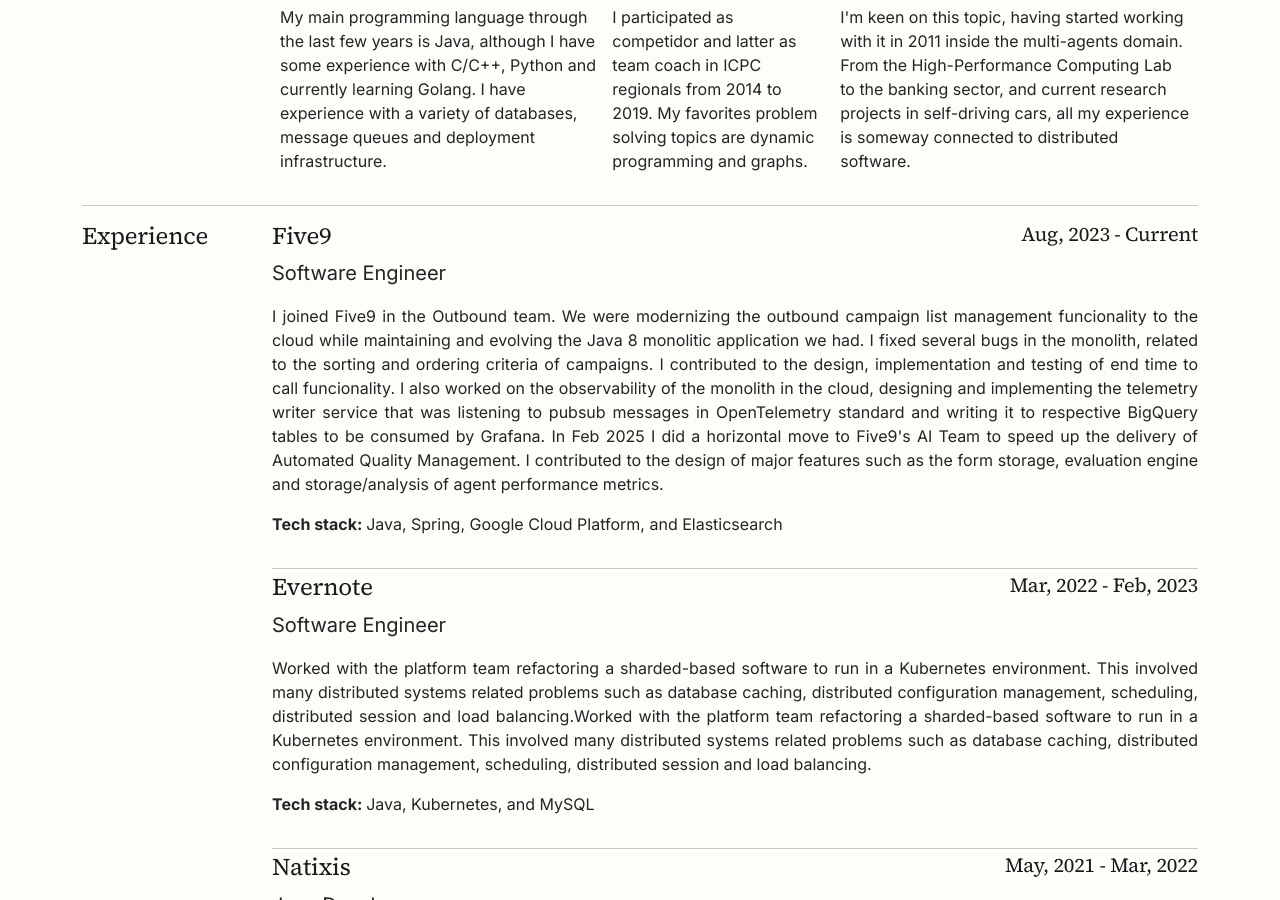
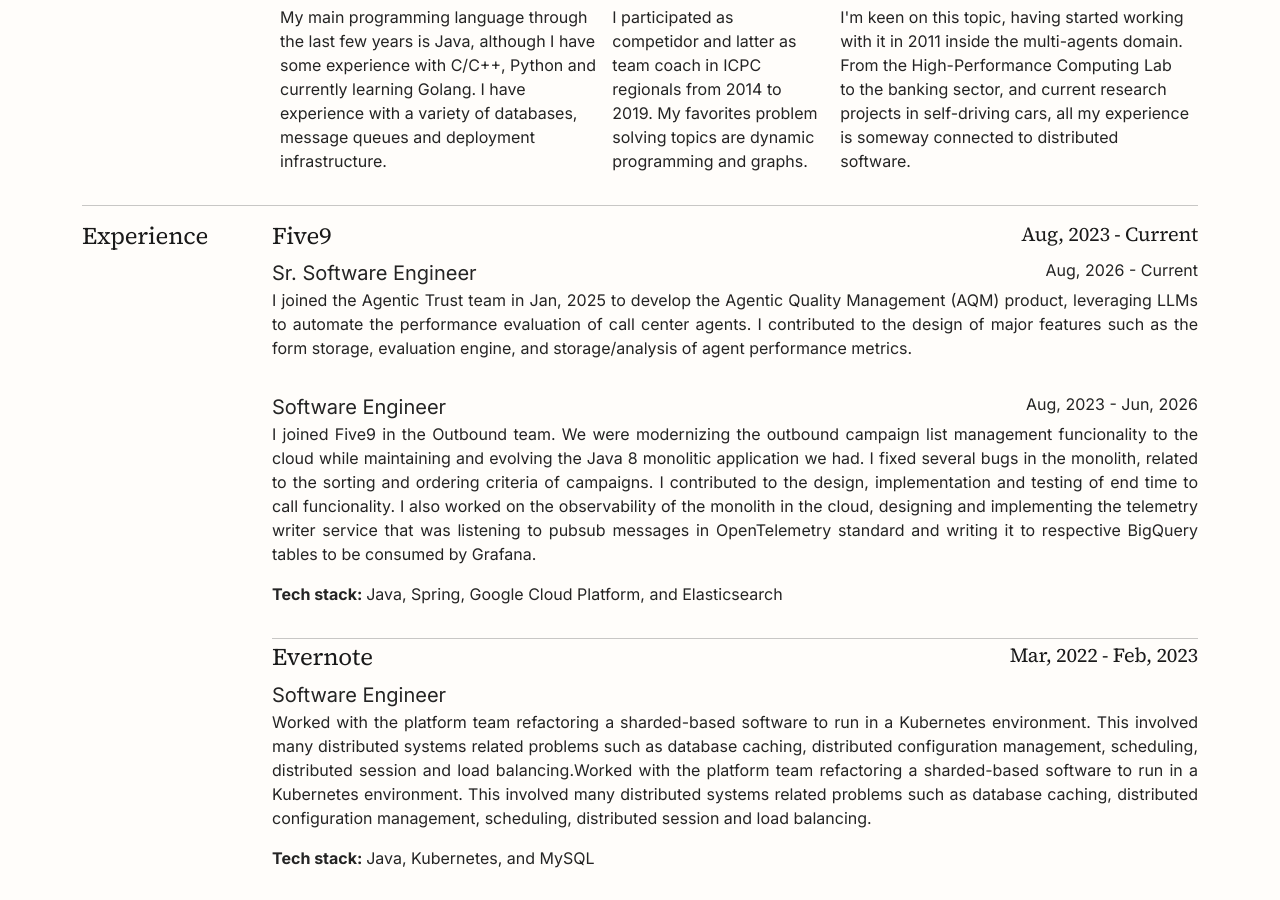
Before and after one commit to felipedreis/felipedreis.github.io, a Jekyll site: the page built from cv.html, in a window 1280 px wide and 900 px high, scrolled down 333 px. Built offline with Jekyll 4.4.1, drawn with Linux system fonts in a browser that asks for light colours.

Commit message:
Support multiple roles per company in CV; add local LaTeX CV builder
- Restructure _data/cv.yml jobs into company -> roles list, so a
  promotion at the same company (Five9 Sr. Software Engineer) can be
  represented alongside the prior role.
- Update cv.html's Experience section to render single- or multi-role
  companies, with each entry contained (LaTeX minipage-equivalent
  hr/section) so a title never separates from its description.
- Add cv-builder/: a local-only Python + Jinja2 tool that renders
  _data/cv.yml into a plain LaTeX CV and compiles it to PDF, keeping
  each job/education entry from splitting across a page break.

Co-Authored-By: Claude Sonnet 5 <noreply@anthropic.com>

```diff
--- a/_config.yml
+++ b/_config.yml
@@ -59,3 +59,6 @@ paginate_path: "/blog/page:num/"
 #   - vendor/cache/
 #   - vendor/gems/
 #   - vendor/ruby/
+
+exclude:
+  - cv-builder/
--- a/_data/cv.yml
+++ b/_data/cv.yml
@@ -1,3 +1,5 @@
+name: Felipe Duarte
+
 profile: |
   I'm a computer engineer with diverse experience, ranging from consolidated banking companies and public institutions
   to startups and tech companies. I'm keen on themes like distributed systems, multi-agent systems and problem-solving.
@@ -28,110 +30,119 @@ skills:
       to the banking sector, and current research projects in self-driving cars, all my experience is someway connected to distributed software.
 
 jobs:
-  current:
-    company: Five9
-    position: Software Engineer
-    description: |
-      I joined Five9 in the Outbound team. We were modernizing the outbound campaign
-      list management funcionality to the cloud while maintaining and evolving
-      the Java 8 monolitic application we had. I fixed several bugs in the
-      monolith, related to the sorting and ordering criteria of campaigns.
-      I contributed to the design, implementation and testing of end time to call
-      funcionality.
-      I also worked on the observability of the monolith in the cloud, designing
-      and implementing the telemetry writer service that was listening to pubsub
-      messages in OpenTelemetry standard and writing it to respective BigQuery tables
-      to be consumed by Grafana.
-      In  Feb 2025 I did a horizontal move to Five9's AI Team to speed up the delivery of
-      Automated Quality Management. I contributed to the design of major features
-      such as the form storage, evaluation engine and storage/analysis of agent performance metrics.
-    start: Aug, 2023
-    tech:
-      - Java
-      - Spring
-      - Google Cloud Platform
-      - Elasticsearch
-  past:
-    - company: Evernote
-      position: Software Engineer
-      description: |
-        Worked with the platform team refactoring a sharded-based software to run in a Kubernetes environment.
-        This involved many distributed systems related problems such as database caching, distributed configuration management,
-        scheduling, distributed session and load balancing.Worked with the platform team refactoring a sharded-based software to
-        run in a Kubernetes environment. This involved many distributed systems related problems such as database caching,
-        distributed configuration management, scheduling, distributed session and load balancing.
-      start: Mar, 2022
-      end: Feb, 2023
-      tech:
-        - Java
-        - Kubernetes
-        -  MySQL
-    - company: Natixis
-      position: Java Developer
-      description: |
-        Alocated in Natixis by Aubay, I worked with the e-forex team, maintaining the platform for the Spot/Swap/Option Desk.
-      start: May, 2021
-      end: Mar, 2022
-      tech:
-        - Java
-        - SQLServer
-        - TIBCO Rendezvous
-    - company: Monnos
-      position: Backend Engineer
-      description: |
-        Monnos is a crypto bank with social features. There I implemented the CI/CD pipeline, the news feed microservice,
-        migrated part of the stack to kubernetes and implemented a monitoring solution using Kibana/Grafana.
-      start: Sep, 2020
-      end: May, 2021
-      tech:
-        - Java
-        - Kubernetes
-        - Ansible
-        - Gitlab CI
-    - company: CEFET-MG
-      position: Linux System Administrator
-      description: |
-        As the administrator of High-Performance Computer, associated with the PPGMMC, I installed and configured an ~800 cores
-        HPC based on Rocks Cluster and SLURM. Gave support to technologies such as MPI, OpenMP, CUDA and Hadoop. Also giving support to users,
-        helping them to prepare their experiments, compiling and installing software, writing environment modules, and also hardware maintenance.
-        Beyond that, I was writing technical reports and supervising a team of two interns.
-      start: April, 2016
-      end: May, 2021
-      tech:
-       - CentOS
-       - Slurm
-       - C/C++
-       - Python
-       - Java
-       - MPI
-       - OpenMP
-       - CUDA
-       - Shell Scripting
-       - PostgreSQL
-       - Cassandra
-       - Linux KVM
-    - company: Centre for Informatics and Systems @ UC
-      position: Research Assistant
-      description: |
-        I worked in the SSE (Software and System Engineering) group supervised by the professor Nuno Antunes,
-        developing a metric system for trustworthiness benchmark in virtualized systems.
-      start: Mar, 2018
-      end: Aug, 2018
-      tech:
-        - none
-    - company: Intelligent Systems Lab @ CEFET-MG
-      position: Junior Research Assistant
-      description: |
-        I worked in a research project that aimed to develop an artificial life simulator, distributed across a cluster.
-        The project was called L2L (Live to Learn, Learn to Live), in which was possible to create artificial creatures endowed with
-        an artificial nervous system in a virtual world where they could interact and learn to live.
-        This system was coded in Java 8 using the toolkit Akka with a PostgreSQL database.
-        The experiments were run in an 8 machine cluster, extracting data of lifetime interaction.
-        We studied the influence of the learning/action selection algorithm in creatures behaviour over time.
-      start: Jan, 2013
-      end: Mar, 2016
-      tech:
-        - none
+  - company: Five9
+    roles:
+      - position: Sr. Software Engineer
+        start: Aug, 2026
+        description: |
+          I joined the Agentic Trust team in Jan, 2025 to develop the Agentic Quality Management (AQM) product,
+          leveraging LLMs to automate the performance evaluation of call center agents. I contributed to the design
+          of major features such as the form storage, evaluation engine, and storage/analysis of agent performance metrics.
+      - position: Software Engineer
+        start: Aug, 2023
+        end: Jun, 2026
+        description: |
+          I joined Five9 in the Outbound team. We were modernizing the outbound campaign
+          list management funcionality to the cloud while maintaining and evolving
+          the Java 8 monolitic application we had. I fixed several bugs in the
+          monolith, related to the sorting and ordering criteria of campaigns.
+          I contributed to the design, implementation and testing of end time to call
+          funcionality.
+          I also worked on the observability of the monolith in the cloud, designing
+          and implementing the telemetry writer service that was listening to pubsub
+          messages in OpenTelemetry standard and writing it to respective BigQuery tables
+          to be consumed by Grafana.
+        tech:
+          - Java
+          - Spring
+          - Google Cloud Platform
+          - Elasticsearch
+  - company: Evernote
+    roles:
+      - position: Software Engineer
+        description: |
+          Worked with the platform team refactoring a sharded-based software to run in a Kubernetes environment.
+          This involved many distributed systems related problems such as database caching, distributed configuration management,
+          scheduling, distributed session and load balancing.Worked with the platform team refactoring a sharded-based software to
+          run in a Kubernetes environment. This involved many distributed systems related problems such as database caching,
+          distributed configuration management, scheduling, distributed session and load balancing.
+        start: Mar, 2022
+        end: Feb, 2023
+        tech:
+          - Java
+          - Kubernetes
+          -  MySQL
+  - company: Natixis
+    roles:
+      - position: Java Developer
+        description: |
+          Alocated in Natixis by Aubay, I worked with the e-forex team, maintaining the platform for the Spot/Swap/Option Desk.
+        start: May, 2021
+        end: Mar, 2022
+        tech:
+          - Java
+          - SQLServer
+          - TIBCO Rendezvous
+  - company: Monnos
+    roles:
+      - position: Backend Engineer
+        description: |
+          Monnos is a crypto bank with social features. There I implemented the CI/CD pipeline, the news feed microservice,
+          migrated part of the stack to kubernetes and implemented a monitoring solution using Kibana/Grafana.
+        start: Sep, 2020
+        end: May, 2021
+        tech:
+          - Java
+          - Kubernetes
+          - Ansible
+          - Gitlab CI
+  - company: CEFET-MG
+    roles:
+      - position: Linux System Administrator
+        description: |
+          As the administrator of High-Performance Computer, associated with the PPGMMC, I installed and configured an ~800 cores
+          HPC based on Rocks Cluster and SLURM. Gave support to technologies such as MPI, OpenMP, CUDA and Hadoop. Also giving support to users,
+          helping them to prepare their experiments, compiling and installing software, writing environment modules, and also hardware maintenance.
+          Beyond that, I was writing technical reports and supervising a team of two interns.
+        start: April, 2016
+        end: May, 2021
+        tech:
+         - CentOS
+         - Slurm
+         - C/C++
+         - Python
+         - Java
+         - MPI
+         - OpenMP
+         - CUDA
+         - Shell Scripting
+         - PostgreSQL
+         - Cassandra
+         - Linux KVM
+  - company: Centre for Informatics and Systems @ UC
+    roles:
+      - position: Research Assistant
+        description: |
+          I worked in the SSE (Software and System Engineering) group supervised by the professor Nuno Antunes,
+          developing a metric system for trustworthiness benchmark in virtualized systems.
+        start: Mar, 2018
+        end: Aug, 2018
+        tech:
+          - none
+  - company: Intelligent Systems Lab @ CEFET-MG
+    roles:
+      - position: Junior Research Assistant
+        description: |
+          I worked in a research project that aimed to develop an artificial life simulator, distributed across a cluster.
+          The project was called L2L (Live to Learn, Learn to Live), in which was possible to create artificial creatures endowed with
+          an artificial nervous system in a virtual world where they could interact and learn to live.
+          This system was coded in Java 8 using the toolkit Akka with a PostgreSQL database.
+          The experiments were run in an 8 machine cluster, extracting data of lifetime interaction.
+          We studied the influence of the learning/action selection algorithm in creatures behaviour over time.
+        start: Jan, 2013
+        end: Mar, 2016
+        tech:
+          - none
 
 education:
   - institution: CEFET-MG
--- /dev/null
+++ b/cv-builder/requirements.txt
@@ -0,0 +1,2 @@
+PyYAML>=6.0
+Jinja2>=3.1
--- a/cv.html
+++ b/cv.html
@@ -39,42 +39,38 @@ permalink: /cv/
             <h4>Experience</h4>
         </div>
         <div class="col-10">
-            <div class="d-flex flex-column">
-                <div class="d-flex flex-row justify-content-between">
-                    <h4>{{ cv.jobs.current.company }}</h4>
-                    <h5>{{ cv.jobs.current.start }} - Current</h5>
-                </div>
-                <div class="text-start">
-                    <p class="lead"> {{ cv.jobs.current.position }} </p>
-                </div>
-                <div class="text-justify">
-                    <p class="fw-light">{{ cv.jobs.current.description }}</p>
-                </div>
-                <div class="text-start">
-                    <p class="fw-light">
-                        <span class="fw-bold">Tech stack: </span>  {{ cv.jobs.current.tech | array_to_sentence_string }}
-                    </p>
-                </div>
-            </div>
-            {% for job in cv.jobs.past %}
-                <hr class="mb-1"/>
+            {% for job in cv.jobs %}
+                {% assign company_end = job.roles.first.end | default: "Current" %}
+                {% assign company_start = job.roles.last.start %}
                 <div class="d-flex flex-column mb-3">
                     <div class="d-flex flex-row justify-content-between">
                         <h4>{{ job.company }}</h4>
-                        <h5>{{ job.start }} - {{ job.end }}</h5>
+                        <h5>{{ company_start }} - {{ company_end }}</h5>
                     </div>
-                    <div class="text-start">
-                        <p class="lead"> {{job.position }} </p>
+                    {% for role in job.roles %}
+                        <div class="{% unless forloop.first %}mt-3{% endunless %}">
+                            <div class="d-flex flex-row justify-content-between">
+                                <p class="lead mb-0"> {{ role.position }} </p>
+                                {% if job.roles.size > 1 %}
+                                <p class="fw-light mb-0"> {{ role.start }} - {{ role.end | default: "Current" }} </p>
+                                {% endif %}
                             </div>
                             <div class="text-justify">
-                        <p class="fw-light">{{ job.description }}</p>
+                                <p class="fw-light">{{ role.description }}</p>
                             </div>
+                            {% if role.tech %}
                             <div class="text-start">
                                 <p class="fw-light">
-                            <span class="fw-bold">Tech stack: </span>  {{ job.tech | array_to_sentence_string }}
+                                    <span class="fw-bold">Tech stack: </span>  {{ role.tech | array_to_sentence_string }}
                                 </p>
                             </div>
+                            {% endif %}
                         </div>
+                    {% endfor %}
+                </div>
+                {% unless forloop.last %}
+                <hr class="mb-1"/>
+                {% endunless %}
             {% endfor %}
         </div>
     </div>
```
Also changed, not shown: cv-builder/README.md (added, +35 -0 lines), cv-builder/build_cv.py (added, +155 -0 lines), 2 other files. Lines whose indentation alone changed are shown as unchanged.
